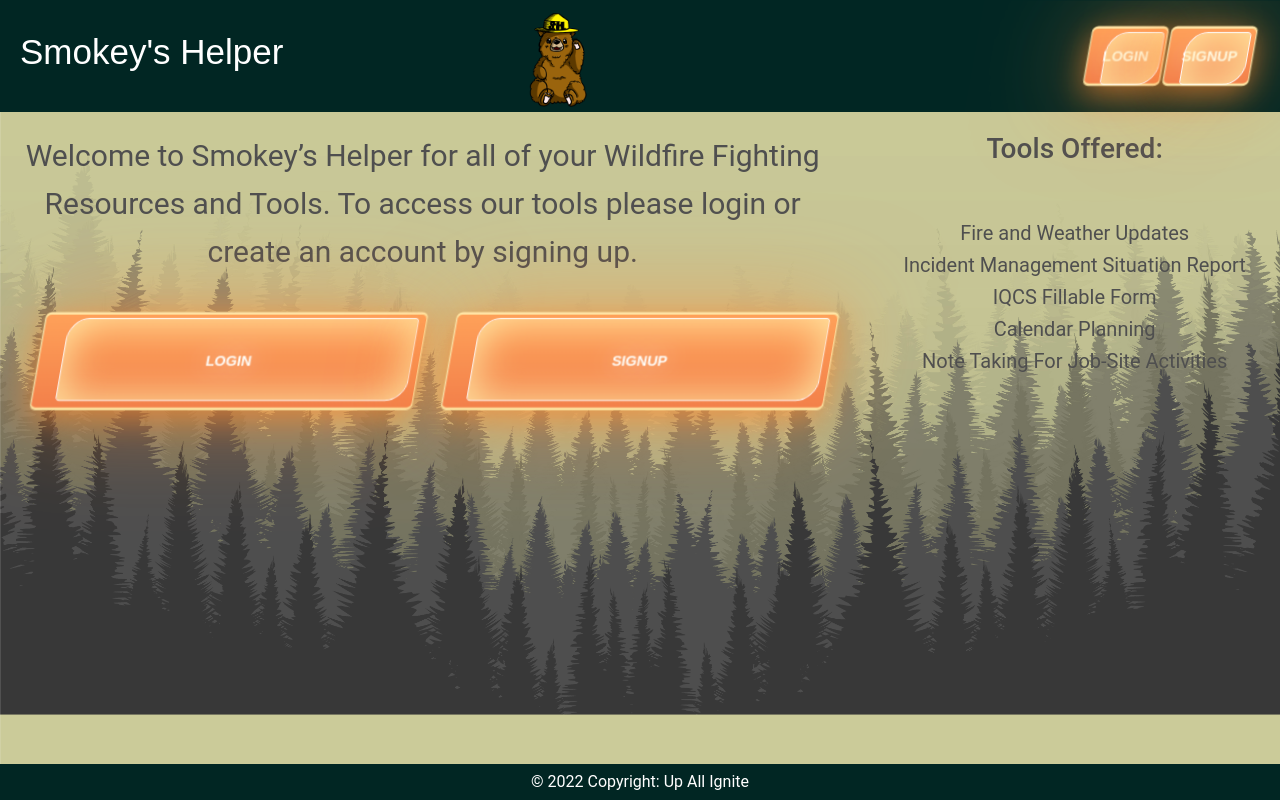
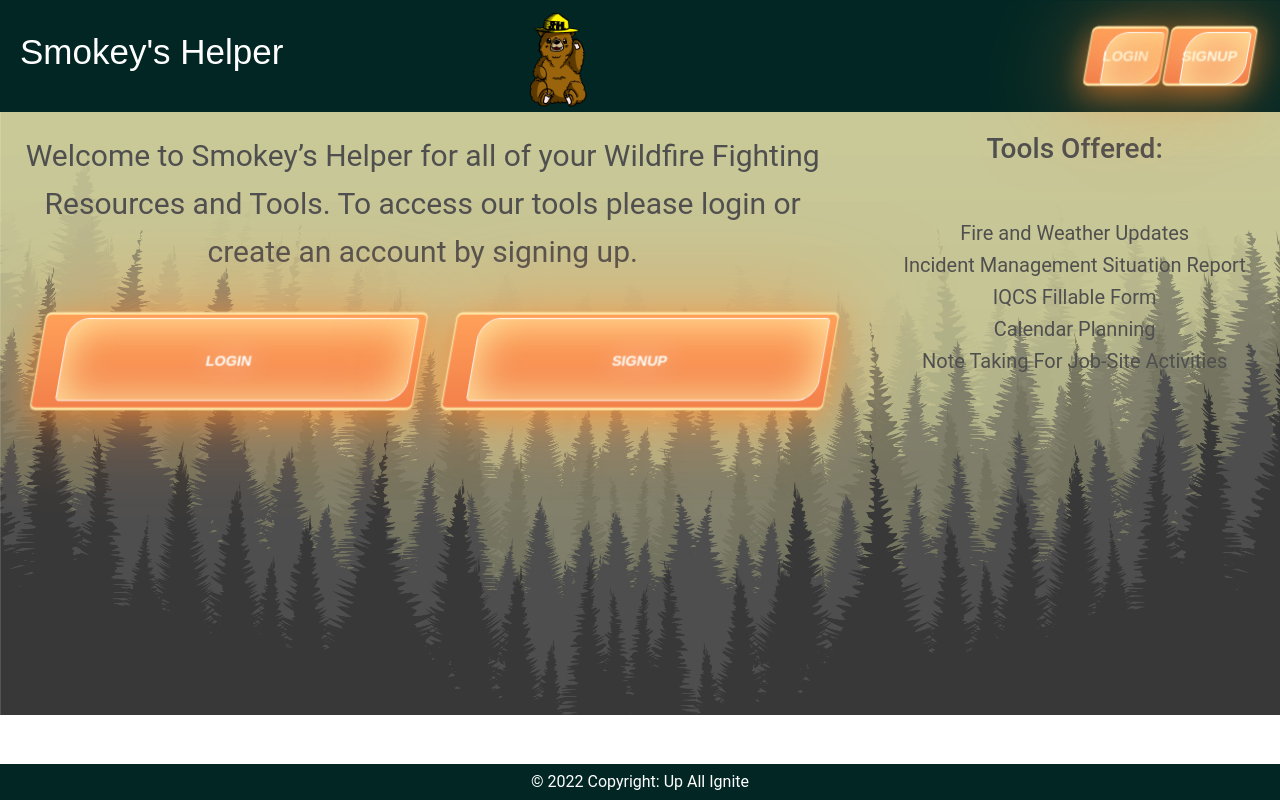
Before and after one commit to moyuh/fire-fighter-tracking, a React (Create React App) app in the folder client/: page / in a window 1280 px wide. Built offline with nearby package versions, Linux system fonts and the light colour scheme; a web font is replaced by a local one.

Commit message:
Tried to fix the repeating image and white space better

```diff
--- a/client/src/App.css
+++ b/client/src/App.css
@@ -6,6 +6,8 @@
 html {
   background-image: url("./pages/assets/images/forest-bkg.png");
   background-size: cover;
+  background-repeat: no-repeat;
+  background-color: #012623;
 }
 
 .App-logo {
--- a/client/src/index.css
+++ b/client/src/index.css
@@ -6,6 +6,7 @@ body {
     sans-serif;
   -webkit-font-smoothing: antialiased;
   -moz-osx-font-smoothing: grayscale;
+  background-color: #012623;
 }
 
 
```
